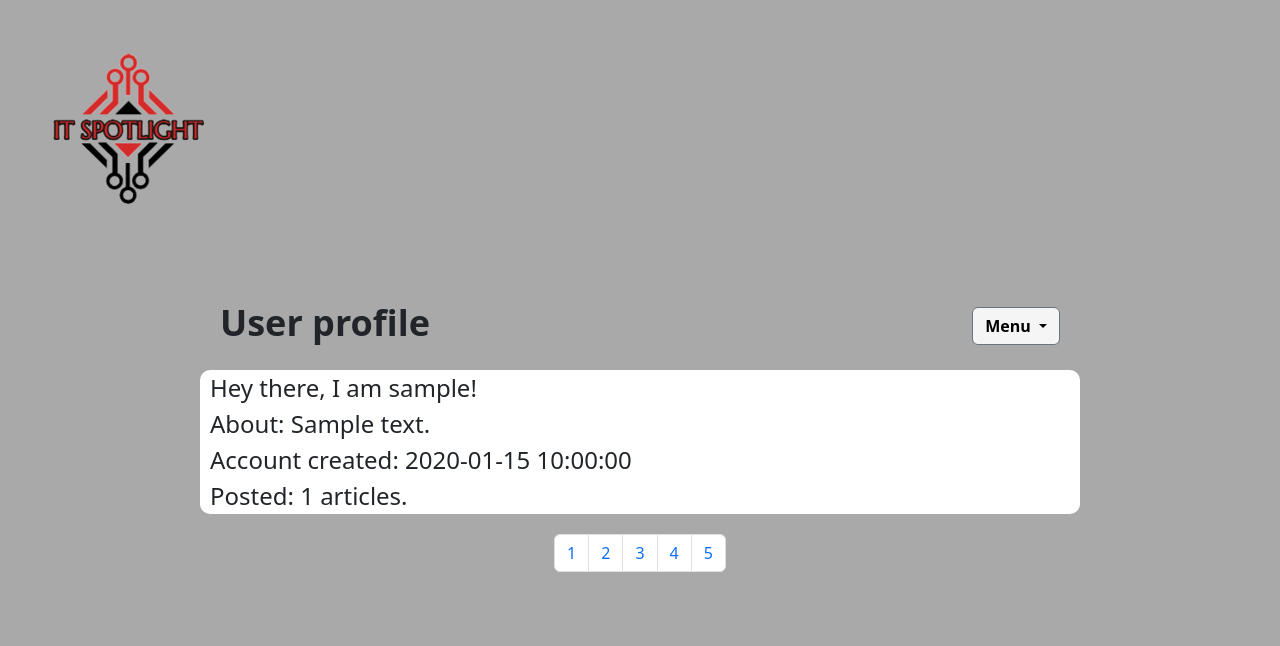
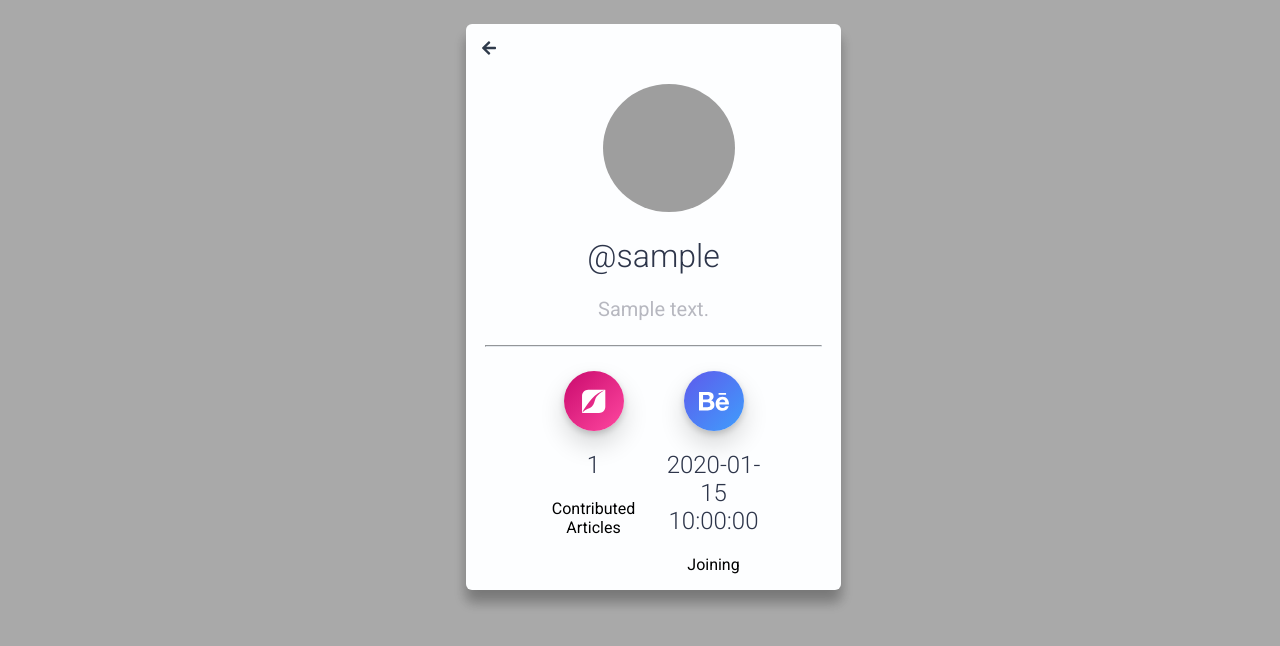
Before and after one commit to HemantSachdeva/ITSpotlight, a Flask app: template templates/user.html in a window 1280 px wide. Shown: the top 646 px of the page. Run offline with Flask 2, Linux system fonts and the light colour scheme; the template is opened without the code that fills it: most values are stand-ins (such as "Sample title", 1, 10 or a date in 2020); some libraries are stand-ins or nearby versions; grey boxes are pictures that could not be loaded.

Commit message:
Style user profile page
Signed-off-by: Hemant Sachdeva <hemant.evolver@gmail.com>

```diff
--- /dev/null
+++ b/static/css/user.css
@@ -0,0 +1,333 @@
+.cursor:hover {
+cursor: pointer;
+}
+.color-card-2 {
+  background: #fdfeff;
+}
+.title {
+  color: #ffffff;
+  font-family: roboto;
+  font-weight: 300;
+}
+.title-2 {
+  color: #2d354a;
+  font-family: roboto;
+  font-weight: 300;
+}
+.category {
+  font-family: 10px;
+  margin-top: 10px;
+  font-family: roboto;
+  text-decoration: solid;
+}
+
+.job-title {
+  color: #7c8097;
+  font-size: 12px;
+  font-weight: 100;
+  font-family: roboto;
+}
+
+.desc {
+  font-size: 20px;
+  margin-left: 65px;
+  margin-right: 65px;
+  color: #b7b8c0;
+  text-align: center;
+}
+
+ul {
+  list-style-type: none;
+  margin: 0;
+  padding: 0;
+}
+
+.i-l {
+  float: left;
+  margin-left: 16px;
+  margin-top: 16px;
+}
+.i-r {
+  float: right;
+  margin-right: 16px;
+  margin-top: 16px;
+}
+.w {
+  color: #ffffff;
+}
+.b {
+  color: #2f3b4b;
+}
+hr {
+  border-color: #7c8097;
+  width: 90%;
+  margin-top: 24px;
+  margin-bottom: 24px;
+}
+
+.hr-2 {
+  border-color: #e4e8ed;
+}
+
+.content {
+  display: center;
+}
+
+* {
+  font-family: Roboto;
+  -webkit-box-sizing: border-box;
+  -moz-box-sizing: border-box;
+  box-sizing: border-box;
+}
+.top {
+  margin-top: 16px;
+}
+.color-a {
+  background: linear-gradient(to top right, #8162ce, #f54ba5);
+}
+
+.color-b {
+  background: linear-gradient(to bottom right, #c90a6d, #ff48a0);
+}
+
+.color-c {
+  background: linear-gradient(to bottom right, #5e5aec, #3f9efc);
+}
+.color-d {
+  background: linear-gradient(to bottom right, #6452e9, #639ff9);
+}
+
+.circule {
+  border-radius: 50%;
+  border: none;
+  height: 60px;
+  width: 60px;
+  color: #ffffff;
+  box-shadow: 0 13px 26px rgba(0, 0, 0, 0.16), 0 3px 6px rgba(0, 0, 0, 0.16);
+}
+
+.up {
+  margin-top: 40px;
+}
+
+.img {
+  width: 280px;
+}
+
+.profile-container {
+  display: flex;
+  flex-direction: column;
+  align-items: center;
+  justify-content: center;
+  margin: 0 auto;
+  padding: 0px;
+  position: relative;
+}
+
+.profile-container:after,
+.profile-container:before {
+  content: " ";
+  display: table;
+}
+
+.profile-container:after {
+  clear: both;
+}
+
+.grid-1,
+.grid-2,
+.grid-3,
+.grid-4,
+.grid-5,
+.grid-6,
+.grid-7,
+.grid-07,
+.grid-8,
+.grid-9,
+.grid-10,
+.grid-11,
+.grid-12,
+.grid-13,
+.grid-14,
+.grid-15,
+.grid-16,
+.grid-1-3 {
+  float: left;
+  margin-left: 10px;
+  margin-right: 10px;
+}
+
+.grid-1 {
+  width: 40px;
+}
+.grid-2 {
+  width: 100px;
+}
+.grid-3 {
+  width: 160px;
+}
+.grid-4 {
+  width: 220px;
+}
+.grid-5 {
+  width: 280px;
+}
+.grid-6 {
+  width: 340px;
+}
+.grid-07 {
+  width: 375px;
+}
+.grid-7 {
+  width: 400px;
+}
+.grid-8 {
+  width: 460px;
+}
+.grid-9 {
+  width: 520px;
+}
+.grid-10 {
+  width: 580px;
+}
+.grid-11 {
+  width: 640px;
+}
+.grid-12 {
+  width: 700px;
+}
+.grid-13 {
+  width: 760px;
+}
+.grid-14 {
+  width: 820px;
+}
+.grid-15 {
+  width: 880px;
+}
+.grid-16 {
+  width: 940px;
+}
+.grid-1-3 {
+  width: 300px;
+}
+
+/*cards*/
+body {
+  background: #e2e1e0;
+  text-align: center;
+}
+
+.card {
+  border-radius: 6px;
+  display: inline-block;
+  height: auto;
+  margin: 1rem;
+  position: relative;
+  width: 375px;
+  box-shadow: 0 12px 13px rgba(0, 0, 0, 0.16), 0 12px 13px rgba(0, 0, 0, 0.16);
+  transition: all 0.3s cubic-bezier(0.25, 0.8, 0.25, 1);
+}
+
+.card-1 {
+  box-shadow: 0 1px 3px rgba(0, 0, 0, 0.12), 0 1px 2px rgba(0, 0, 0, 0.24);
+  transition: all 0.3s cubic-bezier(0.25, 0.8, 0.25, 1);
+}
+
+.card-1:hover {
+  box-shadow: 0 14px 28px rgba(0, 0, 0, 0.25), 0 10px 10px rgba(0, 0, 0, 0.22);
+}
+
+.card-2 {
+  box-shadow: 0 3px 6px rgba(0, 0, 0, 0.16), 0 3px 6px rgba(0, 0, 0, 0.23);
+}
+
+.card-3 {
+  box-shadow: 0 10px 20px rgba(0, 0, 0, 0.19), 0 6px 6px rgba(0, 0, 0, 0.23);
+}
+
+.card-4 {
+  box-shadow: 0 14px 28px rgba(0, 0, 0, 0.25), 0 10px 10px rgba(0, 0, 0, 0.22);
+}
+
+.card-5 {
+  box-shadow: 0 19px 38px rgba(0, 0, 0, 0.15), 0 15px 12px rgba(0, 0, 0, 0.15);
+}
+
+.card-6 {
+  -webkit-box-shadow: 10px 10px 44px 15px rgba(0, 0, 0, 0.14);
+  -moz-box-shadow: 10px 10px 44px 15px rgba(0, 0, 0, 0.14);
+  box-shadow: 10px 10px 44px 15px rgba(0, 0, 0, 0.14);
+}
+
+.card-elevation {
+  /*sombra*/
+  -moz-box-shadow: 7px 7px 5px 0px rgba(50, 50, 50, 0.25);
+  -webkit-box-shadow: 7px 7px 5px 0px rgba(50, 50, 50, 0.25);
+  box-shadow: 7px 7px 5px 0px rgba(50, 50, 50, 0.25);
+}
+
+.header {
+  background: linear-gradient(to bottom right, #f762d2, #ff51a0);
+  height: 250px;
+}
+
+.profile {
+  border-radius: 100%;
+  margin-top: 60px;
+  width: 132px;
+  height: 128px;
+}
+
+.center {
+  display: block;
+  margin-left: auto;
+  margin-right: auto;
+}
+
+.element-animation {
+  animation: animationFrames ease 2s;
+  animation-iteration-count: 2;
+  transform-origin: 50% 50%;
+  animation-fill-mode: forwards; /*when the spec is finished*/
+  -webkit-animation: animationFrames ease 1.5s;
+  -webkit-animation-iteration-count: 1;
+  -webkit-transform-origin: 50% 50%;
+  -webkit-animation-fill-mode: forwards; /*Chrome 16+, Safari 4+*/
+}
+
+@keyframes animationFrames {
+  0% {
+    opacity: 0;
+    transform: translate(-1500px, 0px);
+  }
+  60% {
+    opacity: 1;
+    transform: translate(30px, 0px);
+  }
+  80% {
+    transform: translate(-10px, 0px);
+  }
+  100% {
+    opacity: 1;
+    transform: translate(0px, 0px);
+  }
+}
+
+@-webkit-keyframes animationFrames {
+  0% {
+    opacity: 0;
+    -webkit-transform: translate(-1500px, 0px);
+  }
+  60% {
+    opacity: 1;
+    -webkit-transform: translate(30px, 0px);
+  }
+  80% {
+    -webkit-transform: translate(-10px, 0px);
+  }
+  100% {
+    opacity: 1;
+    -webkit-transform: translate(0px, 0px);
+  }
+}
--- a/templates/user.html
+++ b/templates/user.html
@@ -1,11 +1,52 @@
-{% extends 'base.html' %}
-{% block title %} | User profile{% endblock %}
-{% block header %} User profile{% endblock %}
-{% block content %}
-<div class="data" style="padding-left: 10px;">
-    Hey there, I am {{ context.username }}! <br>
-    About: {{ context.about }} <br>
-    Account created: {{ context.account_created }} <br>
-    Posted: {{ context.total_posts }} articles.<br>
-</div>
-{% endblock %}
+<!DOCTYPE html>
+<html lang="en">
+
+<head>
+    <meta charset="UTF-8">
+    <meta http-equiv="X-UA-Compatible" content="IE=edge">
+    <meta name="viewport" content="width=device-width, initial-scale=1.0">
+    <title>ITSpotlight | User Profile</title>
+    <link rel="stylesheet" href="{{ url_for('static', filename='css/user.css') }}">
+    <link rel="shortcut icon" href="{{ url_for('static', filename='assets/favicon.ico') }}">
+</head>
+
+<body style="background-color: darkgrey;">
+    <div class="profile-container">
+        <div class="grid-7 element-animation">
+            <div class="grid-7 element-animation">
+                <div class="card color-card-2">
+                    <ul>
+                        <li><i class="fas fa-arrow-left i-l b cursor" onclick="window.close()"></i></li>
+                    </ul>
+                    <img src="https://images.unsplash.com/photo-1652391548004-320873f6c54f?ixlib=rb-1.2.1&ixid=MnwxMjA3fDB8MHxwaG90by1wYWdlfHx8fGVufDB8fHx8&auto=format&fit=crop&w=686&q=80"
+                        alt="profile-pic" class="profile">
+                    <h1 class="title-2">@{{ context.username }}</h1>
+                    <div class="desc top">
+                        <p>{{ context.about[0:100] }}</p>
+                    </div>
+                    <hr class="hr-2">
+                    <div class="profile-container">
+                        <div class="content">
+                            <div class="grid-2">
+                                <button class="color-b circule"> <i class="fab fa-pied-piper fa-2x"></i></button>
+                                <h2 class="title-2">{{ context.total_posts }}</h2>
+                                <p class="category">Contributed Articles</p>
+                            </div>
+                            <div class="grid-2">
+                                <button class="color-c circule"><i class="fab fa-behance fa-2x"></i></button>
+                                <h2 class="title-2">{{ context.account_created }}</h2>
+                                <p class="category">Joining</p>
+                            </div>
+                        </div>
+                    </div>
+                </div>
+            </div>
+        </div>
+    </div>
+
+    <link href="https://fonts.googleapis.com/icon?family=Material+Icons" rel="stylesheet">
+    <script defer src="https://use.fontawesome.com/releases/v5.0.8/js/all.js"></script>
+    <link href="https://fonts.googleapis.com/css?family=Roboto:100,300,400" rel="stylesheet">
+</body>
+
+</html>
```
